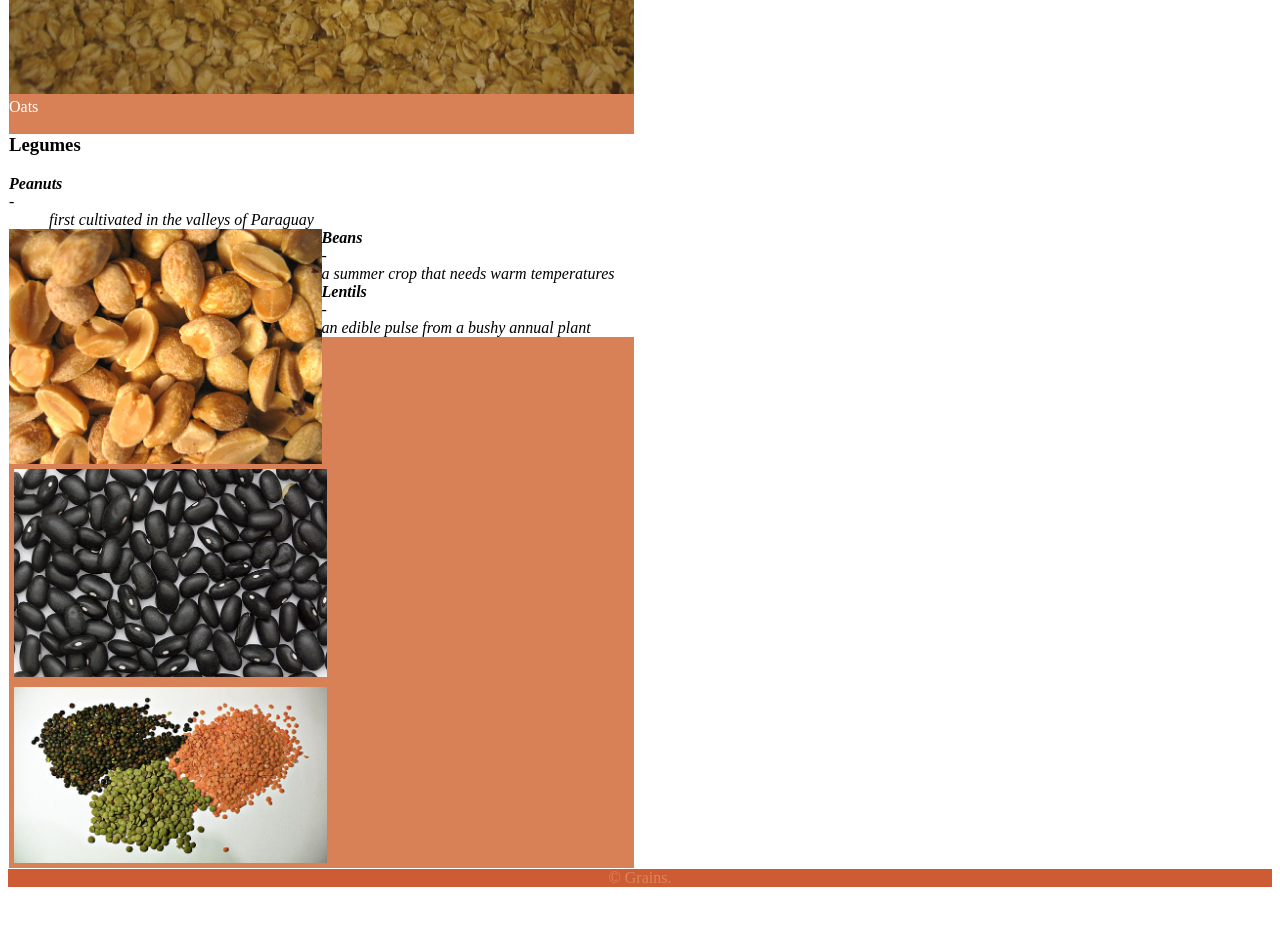
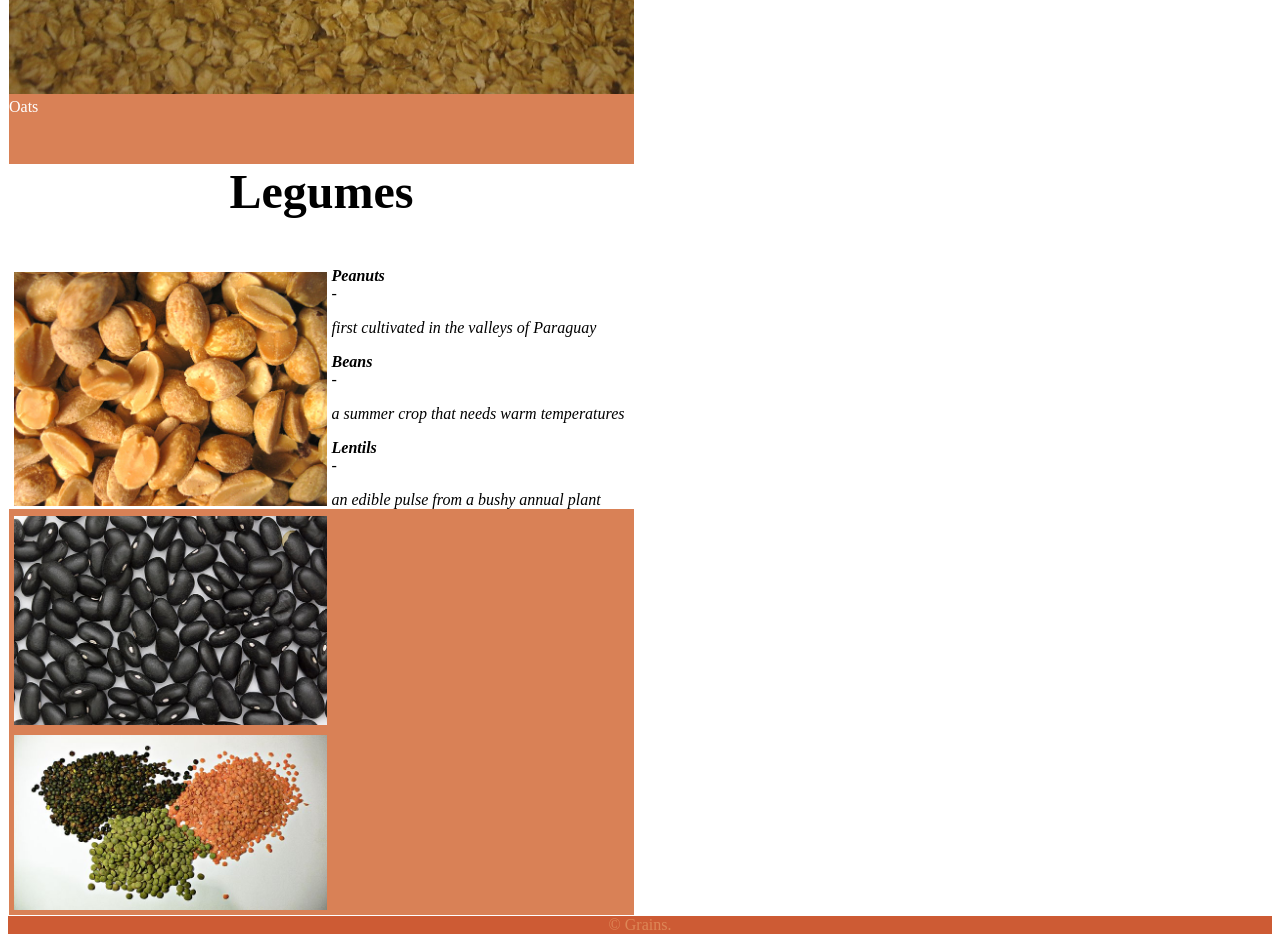
Before and after one commit to IFVG45/dsn1674-assignment-5, a plain HTML site: page index.html in a window 1280 px wide. Shown: the part 2060-3002 px from the top of the page. Before the commit the page ends 2955 px from the top, so only its background shows below. Drawn offline with Linux system fonts and the light colour scheme.

Commit message:
changed html and css

```diff
--- a/css/main.css
+++ b/css/main.css
@@ -47,14 +47,14 @@ html{
    text-align: center;
  }
 
-inset-left-1{
+inset-left{
   float:left;
 
 
 }
 
 inset-right{
-  float: right;
+  float: left;
 
 }
 
@@ -119,7 +119,7 @@ dl{
   clear:left;
   float:left;
   width:50%;
-  margin:5;
+  margin:5px;
   border:0;
 }
 
@@ -145,5 +145,10 @@ footer{
   display: block;
   margin: 0;
   text-align: center;
+  }
 
+h3{
+  text-align: center;
+  font-size:3em;
+  float:none
 }
--- a/index.html
+++ b/index.html
@@ -55,12 +55,21 @@
 
   <dl>
     <h3>Legumes</h3>
-    <b><i><dt>Peanuts</dt></b></i> - <dd><i>first cultivated in the valleys of Paraguay</i></dd>
+
     <img class="peanuts-left " src="images/peanuts.jpg" alt=".">
-    <b><i><dt>Beans</dt></b></i> - <dd><i>a summer crop that needs warm temperatures</i></dd>
-    <img class="beans-left " src="images/beans.jpg" alt=".">
-    <b><i><dt>Lentils</dt></b></i> - <dd><i>an edible pulse from a bushy annual plant</i></dd>
-    <img class="lentils-left " src="images/lentils.jpg" alt=".">
+    <b><i><dt>Peanuts</dt></b></i>-<p><i>first
+      cultivated in the valleys of Paraguay</i></p>
+
+      <img class="beans-left " src="images/beans.jpg" alt=".">
+    <b><i><dt>Beans</dt></b></i> -<p><i>a summer crop that needs
+        warm temperatures</i></p>
+
+
+        <img class="lentils-left " src="images/lentils.jpg" alt=".">
+    <b><i><dt>Lentils</dt></b></i> -<p><i>an edible pulse from
+       a bushy annual plant</i></p>
+
+
  </dl>
 
 
```
